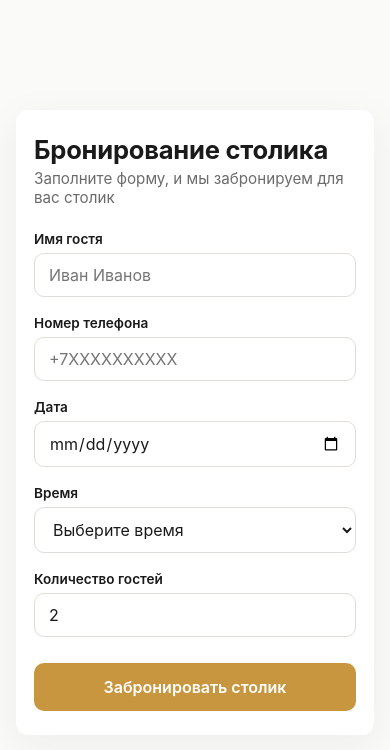
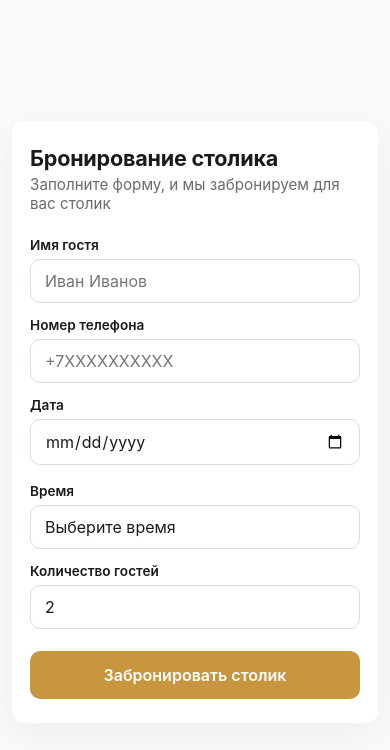
Before and after one commit to RedStrikeRF/test-task-SAVEUR, a Next.js app: page / in a window 390 px wide. Shown: the top 750 px of the page. Built offline with nearby package versions, Linux system fonts and the light colour scheme.

Commit message:
поправил мобильную версию: appearance:none для инпутов, поменьше отступы/заголовки на 375px

```diff
--- a/src/components/BookingForm.module.css
+++ b/src/components/BookingForm.module.css
@@ -50,6 +50,8 @@
 
 .input,
 .select {
+  -webkit-appearance: none;
+  appearance: none;
   border: 1px solid var(--color-border);
   border-radius: 10px;
   padding: 11px 14px;
@@ -132,6 +134,14 @@
     border-radius: 12px;
   }
 
+  .title {
+    font-size: 1.35rem;
+  }
+
+  .form {
+    gap: 14px;
+  }
+
   .row {
     flex-direction: column;
     gap: 18px;
--- a/src/components/ConfirmationScreen.module.css
+++ b/src/components/ConfirmationScreen.module.css
@@ -86,4 +86,8 @@
     padding: 28px 18px;
     border-radius: 12px;
   }
+
+  .title {
+    font-size: 1.3rem;
+  }
 }
--- a/src/pages/index.module.css
+++ b/src/pages/index.module.css
@@ -5,3 +5,9 @@
   justify-content: center;
   padding: 24px 16px;
 }
+
+@media (max-width: 480px) {
+  .page {
+    padding: 16px 12px;
+  }
+}
```
Also changed, not shown: 1 other file (tests, documents, lock files or other folders).
